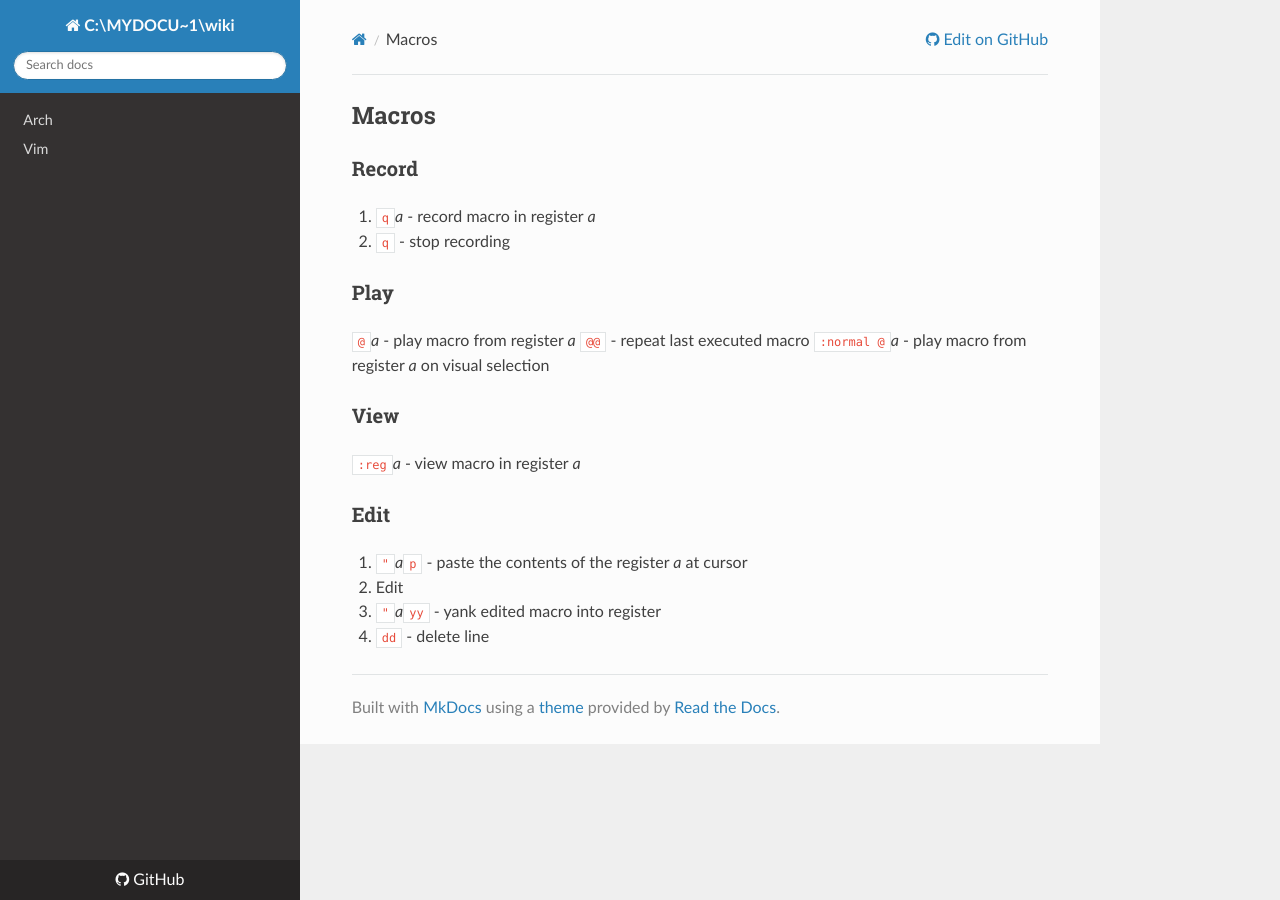
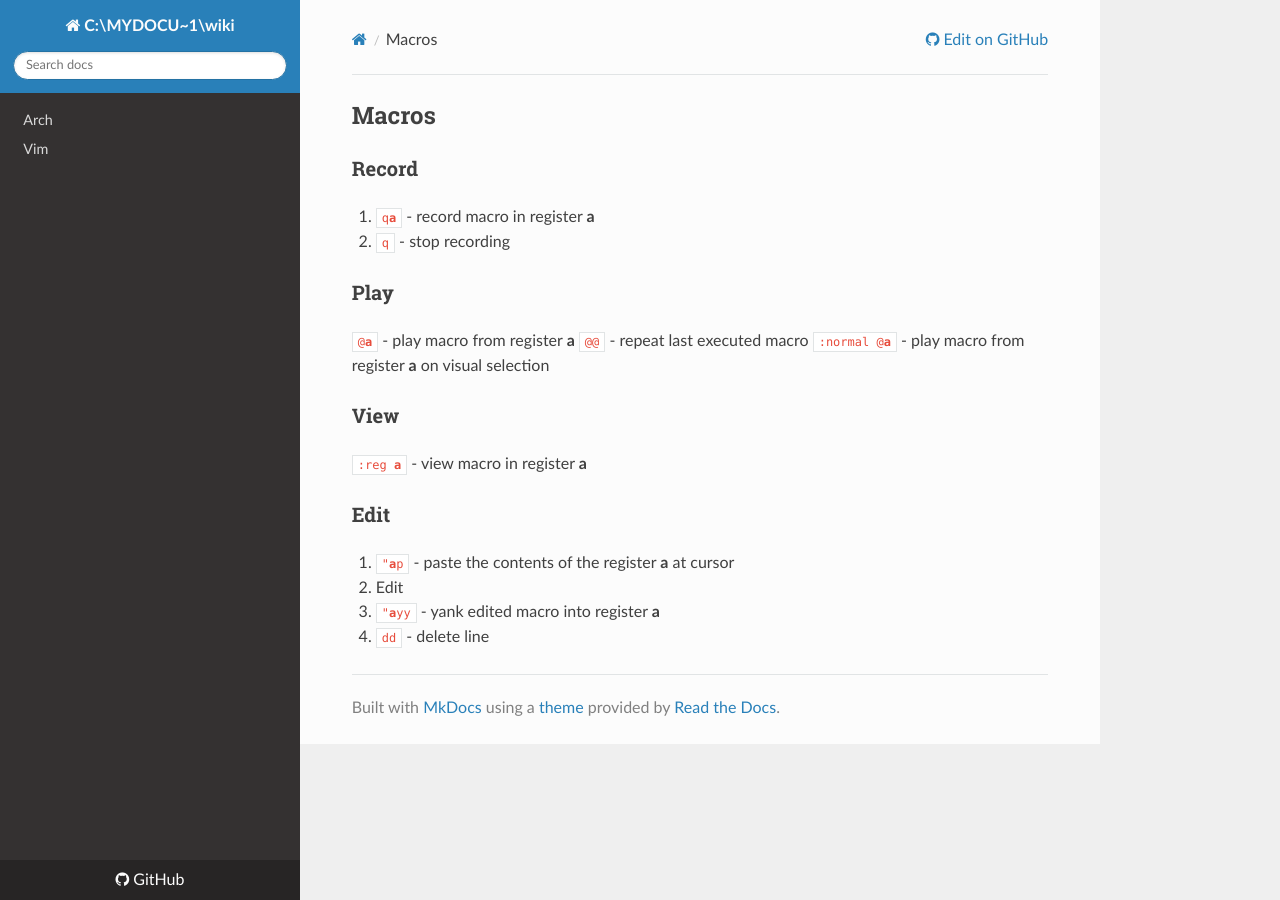
Before and after one commit to mydocu-1/wiki, an MkDocs documentation site: the page built from docs/vim/macros.md, in a window 1280 px wide. Built offline with MkDocs 1.6.1, drawn with Linux system fonts in a browser that asks for light colours; nearby versions of some CDN libraries.

```diff
--- a/docs/vim/macros.md
+++ b/docs/vim/macros.md
@@ -2,25 +2,25 @@
 
 ### Record
 
-1.  `q`*a* - record macro in register *a*
+1.  <code>q**a**</code> - record macro in register **a**
 1.  `q` - stop recording
 
 
 ### Play
 
-`@`*a* - play macro from register *a*
+<code>@**a**</code> - play macro from register **a**
 `@@` - repeat last executed macro
-`:normal @`*a* - play macro from register *a* on visual selection
+<code>:normal @**a**</code> - play macro from register **a** on visual selection
 
 
 ### View
 
-`:reg `*a* - view macro in register *a*
+<code>:reg **a**</code> - view macro in register **a**
 
 
 ### Edit
 
-1.  `"`*a*`p` - paste the contents of the register *a* at cursor
+1.  <code>"**a**p</code> - paste the contents of the register **a** at cursor
 1.  Edit
-1.  `"`*a*`yy` - yank edited macro into register
+1.  <code>"**a**yy</code> - yank edited macro into register **a**
 1.  `dd` - delete line
```
